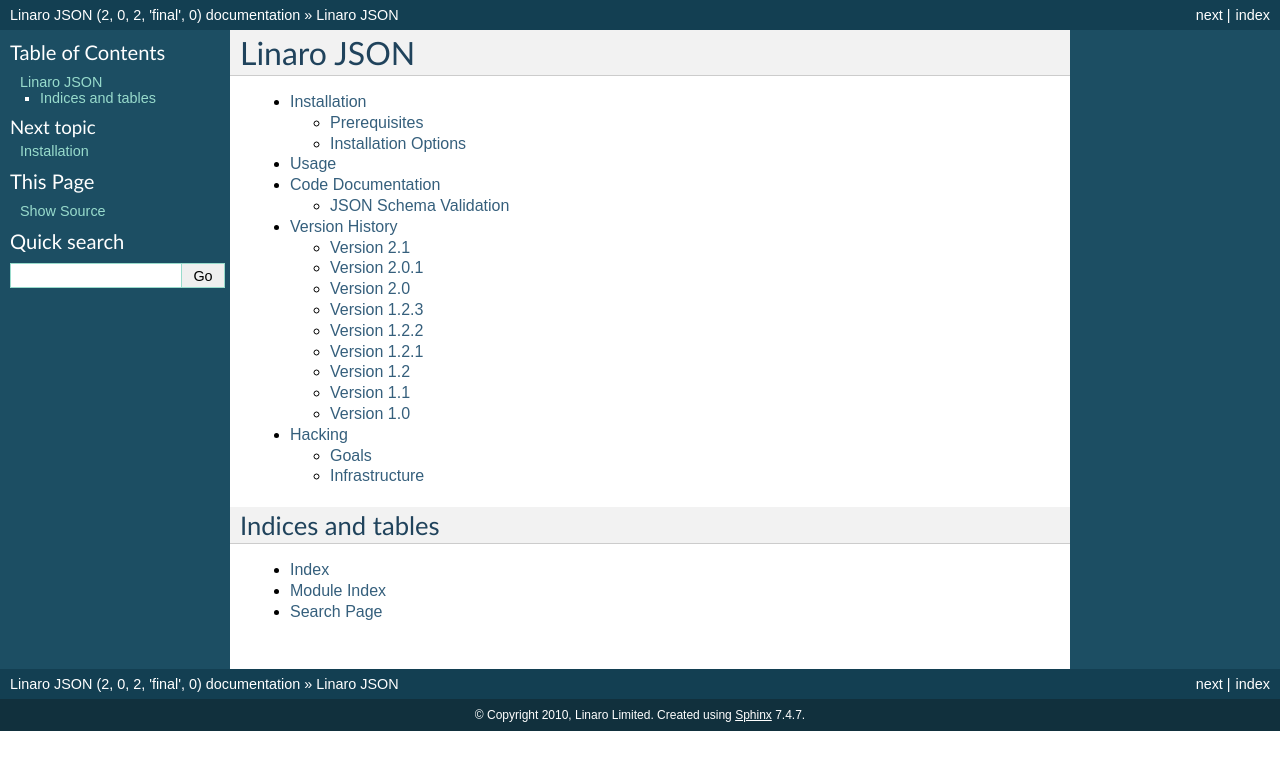
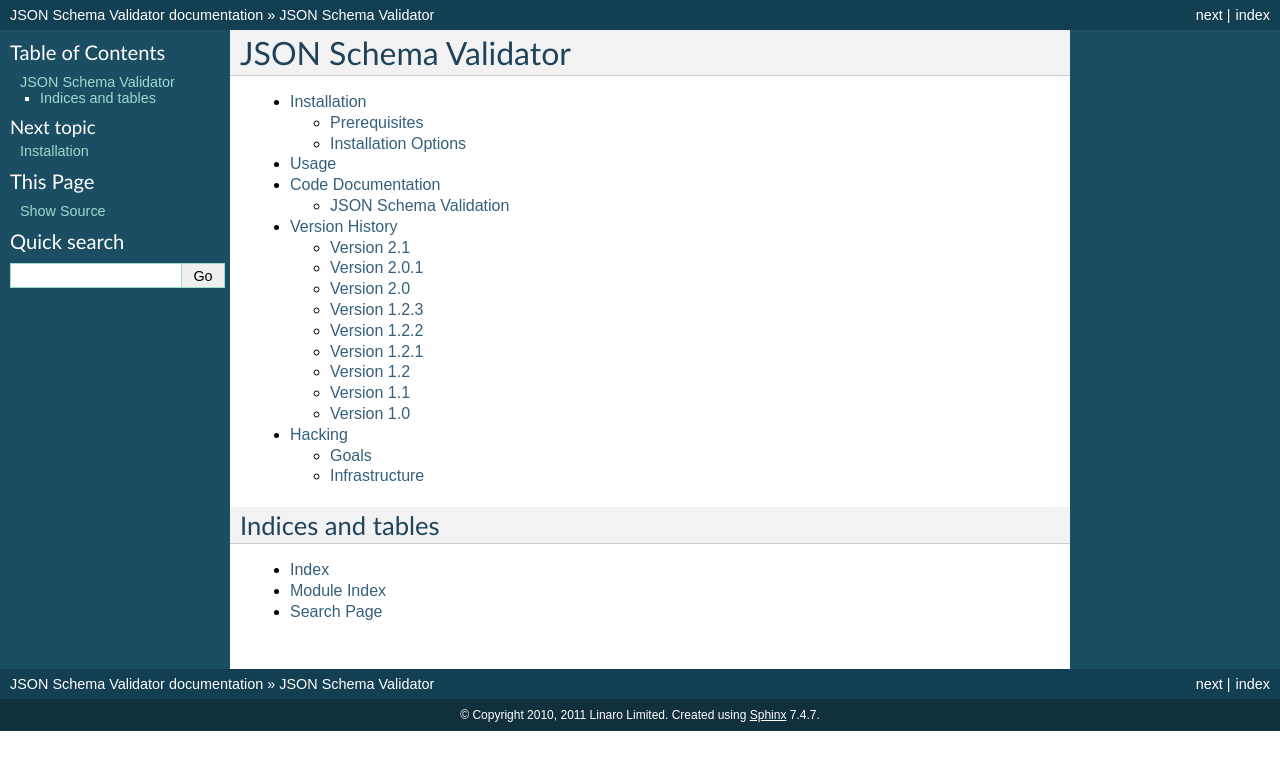
Before and after one commit to zyga/json-schema-validator, a Sphinx documentation site: the page built from doc/index.rst, in a window 1280 px wide. Shown: the top 770 px of the page. Built offline with Sphinx 7.4.7, drawn with Linux system fonts in a browser that asks for light colours; the version number could not be read and is left out.

Commit message:
Replaced linaro-json with new name

```diff
--- a/doc/conf.py
+++ b/doc/conf.py
@@ -1,6 +1,6 @@
 # -*- coding: utf-8 -*-
 #
-# Linaro JSON documentation build configuration file, created by
+# JSON Schema Validator documentation build configuration file, created by
 # sphinx-quickstart on Mon Dec 27 16:39:47 2010.
 #
 # This file is execfile()d with the current directory set to its containing dir.
@@ -38,8 +38,8 @@ source_suffix = '.rst'
 master_doc = 'index'
 
 # General information about the project.
-project = u'Linaro JSON'
-copyright = u'2010, Linaro Limited'
+project = u'JSON Schema Validator'
+copyright = u'2010, 2011 Linaro Limited'
 
 # The version info for the project you're documenting, acts as replacement for
 # |version| and |release|, also used in various other places throughout the
@@ -47,9 +47,10 @@ copyright = u'2010, Linaro Limited'
 #
 # The short X.Y version.
 import json_schema_validator
+import versiontools
 version = "%d.%d" % json_schema_validator.__version__[0:2]
 # The full version, including alpha/beta/rc tags.
-release = str(json_schema_validator.__version__)
+release = versiontools.format_version(json_schema_validator.__version__)
 
 # The language for content autogenerated by Sphinx. Refer to documentation
 # for a list of supported languages.
@@ -160,7 +161,7 @@ html_static_path = []
 #html_file_suffix = ''
 
 # Output file base name for HTML help builder.
-htmlhelp_basename = 'LinaroDashboardBundlemanipulationutilitiesdoc'
+htmlhelp_basename = 'JSONSchemaValidatorDoc'
 
 
 # -- Options for LaTeX output --------------------------------------------------
@@ -174,7 +175,7 @@ htmlhelp_basename = 'LinaroDashboardBundlemanipulationutilitiesdoc'
 # Grouping the document tree into LaTeX files. List of tuples
 # (source start file, target name, title, author, documentclass [howto/manual]).
 latex_documents = [
-  ('index', 'LinaroJSON.tex', u'Linaro JSON Documentation',
+  ('index', 'LinaroJSON.tex', u'JSON Schema Validator Documentation',
    u'Zygmunt Krynicki', 'manual'),
 ]
 
--- a/doc/index.rst
+++ b/doc/index.rst
@@ -1,5 +1,5 @@
-Linaro JSON
-***********
+JSON Schema Validator
+*********************
 
 .. toctree::
     :maxdepth: 2
```
